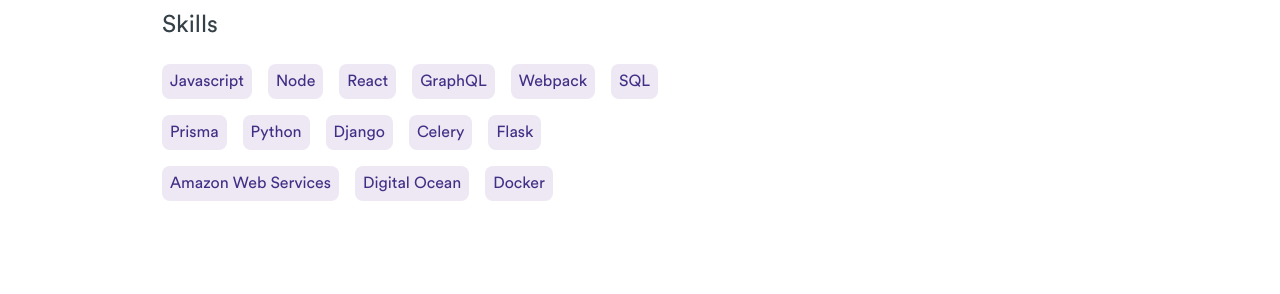
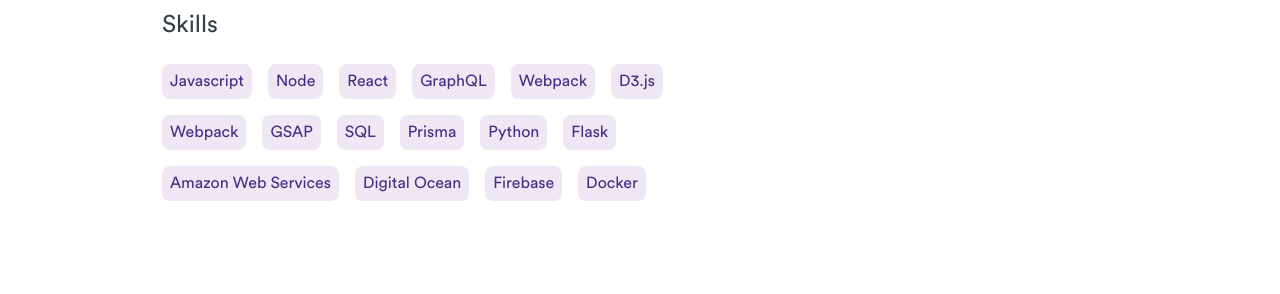
Before and after one commit to carlosvq/carlosvq.com, a Gatsby site: page / in a window 1280 px wide. Shown: the part 425-719 px from the top of the page. Built offline with nearby package versions, Linux system fonts and the light colour scheme; Gatsby itself is replaced by a stand-in of ours.

Commit message:
update skills

```diff
--- a/src/components/Hero.js
+++ b/src/components/Hero.js
@@ -15,14 +15,16 @@
   "React",
   "GraphQL",
   "Webpack",
+  "D3.js",
+  "Webpack",
+  "GSAP",
   "SQL",
   "Prisma",
   "Python",
-  "Django",
-  "Celery",
   "Flask",
   "Amazon Web Services",
   "Digital Ocean",
+  "Firebase",
   "Docker",
 ]
 
```
